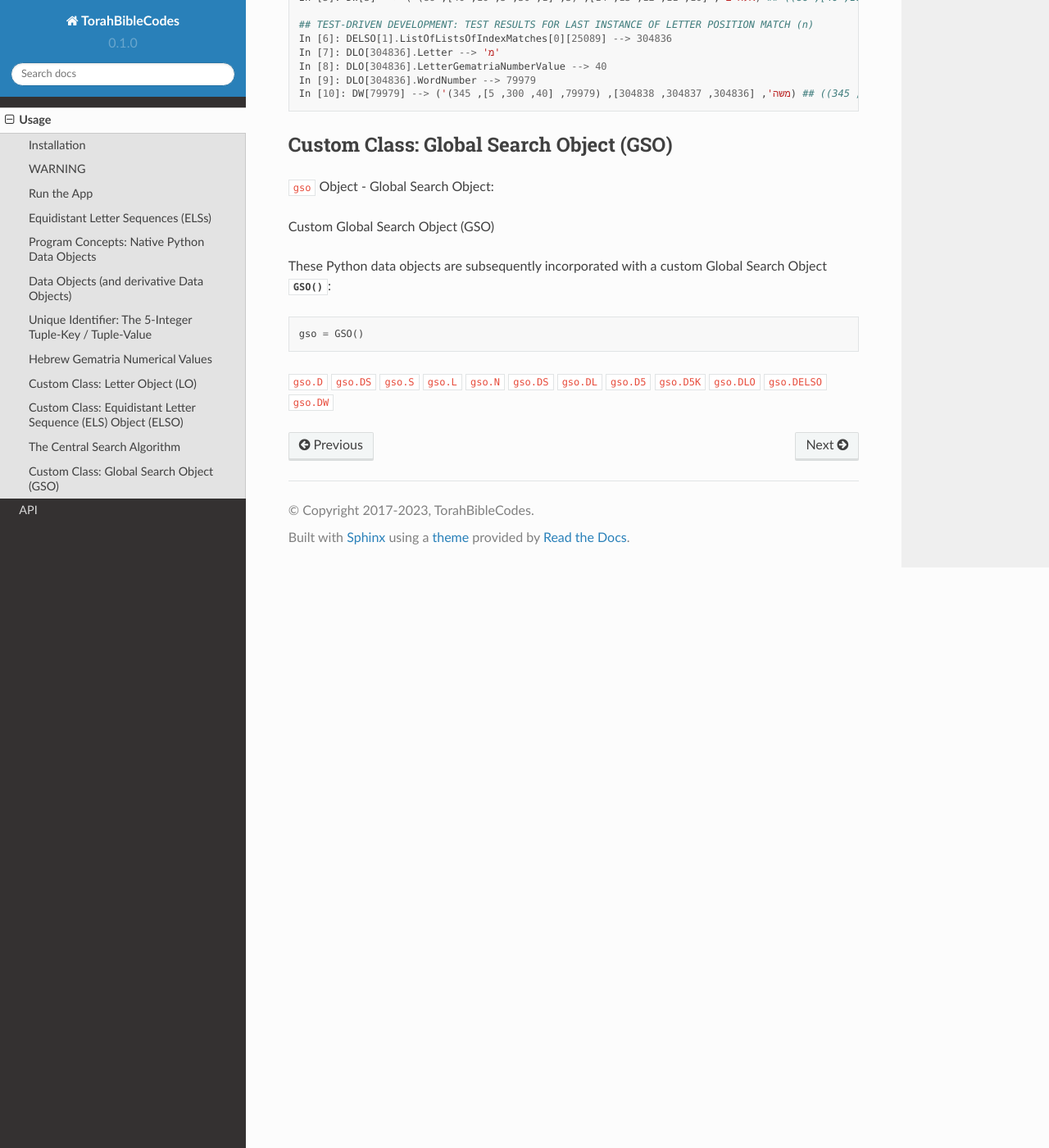
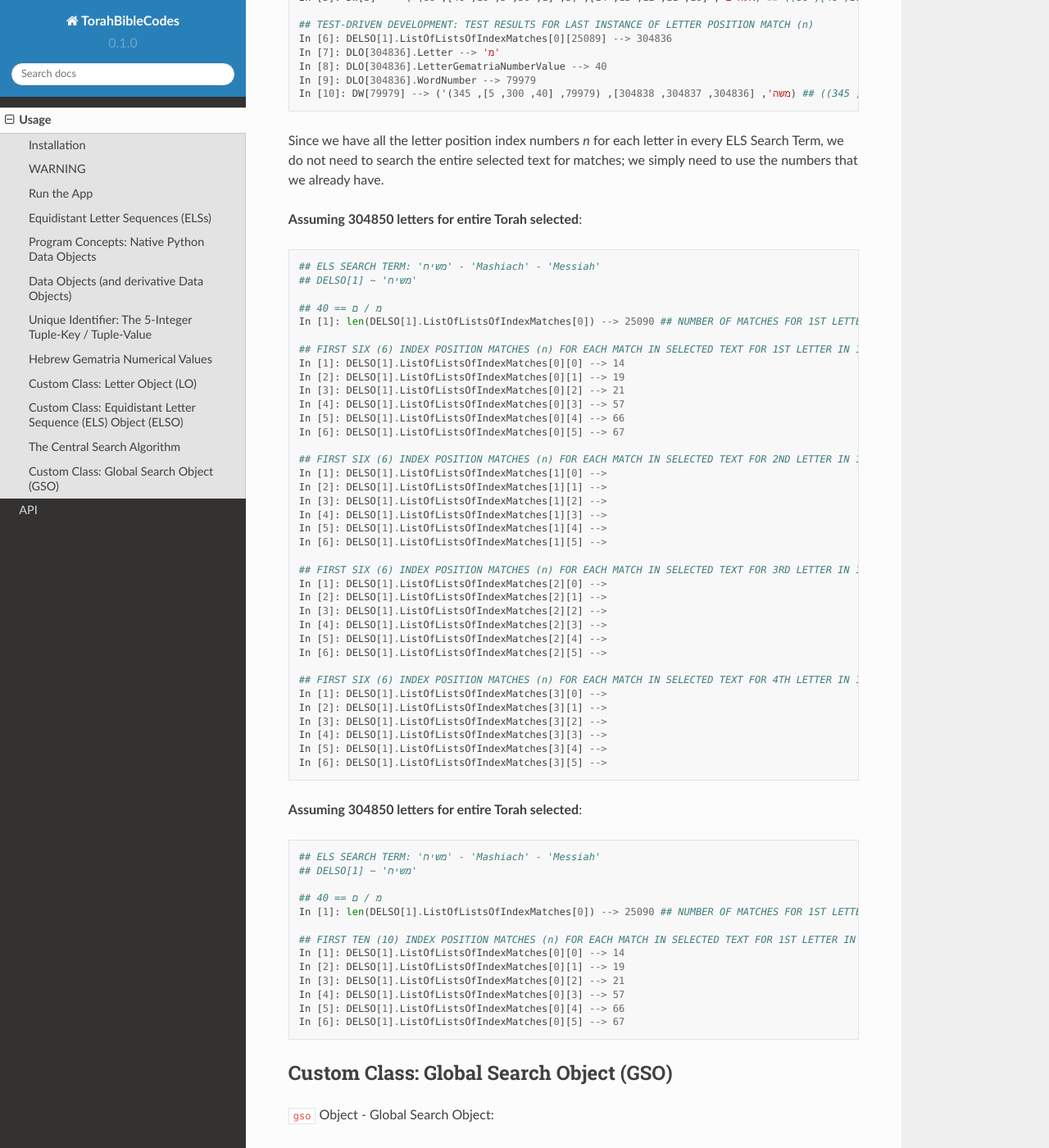
Before and after one commit to TorahBibleCodes/TorahBibleCodes_Sphinx, a Sphinx documentation site: the page built from docs/source/usage.rst, in a window 1280 px wide and 1400 px high, scrolled down 14066 px. Shown: the whole window at 82% size. Built offline with Sphinx 7.4.7 and the Read the Docs theme 2.0.0, drawn with Linux system fonts in a browser that asks for light colours.

Commit message:
Update usage.rst

```diff
--- a/docs/source/usage.rst
+++ b/docs/source/usage.rst
@@ -635,6 +635,68 @@ Let's test the both the first and last results that will be easily confirmable b
    In [9]: DLO[304836].WordNumber --> 79979
    In [10]: DW[79979] --> ('משה', [304836, 304837, 304838], (79979, [40, 300, 5], 345)) ## (משה , [304836, 304837, 304838], (79979, [40, 300, 5], 345))
 
+Since we have all the letter position index numbers *n* for each letter in every ELS Search Term, we do not need to search the entire selected text for matches; we simply need to use the numbers that we already have.
+
+**Assuming 304850 letters for entire Torah selected**::
+
+   ## ELS SEARCH TERM: 'משיח' - 'Mashiach' - 'Messiah'
+   ## DELSO[1] ~ 'משיח'
+
+   ## 40 == מ / ם
+   In [1]: len(DELSO[1].ListOfListsOfIndexMatches[0]) --> 25090 ## NUMBER OF MATCHES FOR 1ST LETTER IN 1ST ELS SEARCH TERM
+
+   ## FIRST SIX (6) INDEX POSITION MATCHES (n) FOR EACH MATCH IN SELECTED TEXT FOR 1ST LETTER IN 1ST ELS TERM
+   In [1]: DELSO[1].ListOfListsOfIndexMatches[0][0] --> 14
+   In [2]: DELSO[1].ListOfListsOfIndexMatches[0][1] --> 19
+   In [3]: DELSO[1].ListOfListsOfIndexMatches[0][2] --> 21
+   In [4]: DELSO[1].ListOfListsOfIndexMatches[0][3] --> 57
+   In [5]: DELSO[1].ListOfListsOfIndexMatches[0][4] --> 66
+   In [6]: DELSO[1].ListOfListsOfIndexMatches[0][5] --> 67
+
+   ## FIRST SIX (6) INDEX POSITION MATCHES (n) FOR EACH MATCH IN SELECTED TEXT FOR 2ND LETTER IN 1ST ELS TERM
+   In [1]: DELSO[1].ListOfListsOfIndexMatches[1][0] -->
+   In [2]: DELSO[1].ListOfListsOfIndexMatches[1][1] -->
+   In [3]: DELSO[1].ListOfListsOfIndexMatches[1][2] -->
+   In [4]: DELSO[1].ListOfListsOfIndexMatches[1][3] -->
+   In [5]: DELSO[1].ListOfListsOfIndexMatches[1][4] -->
+   In [6]: DELSO[1].ListOfListsOfIndexMatches[1][5] -->
+
+   ## FIRST SIX (6) INDEX POSITION MATCHES (n) FOR EACH MATCH IN SELECTED TEXT FOR 3RD LETTER IN 1ST ELS TERM
+   In [1]: DELSO[1].ListOfListsOfIndexMatches[2][0] -->
+   In [2]: DELSO[1].ListOfListsOfIndexMatches[2][1] -->
+   In [3]: DELSO[1].ListOfListsOfIndexMatches[2][2] -->
+   In [4]: DELSO[1].ListOfListsOfIndexMatches[2][3] -->
+   In [5]: DELSO[1].ListOfListsOfIndexMatches[2][4] -->
+   In [6]: DELSO[1].ListOfListsOfIndexMatches[2][5] -->
+
+   ## FIRST SIX (6) INDEX POSITION MATCHES (n) FOR EACH MATCH IN SELECTED TEXT FOR 4TH LETTER IN 1ST ELS TERM
+   In [1]: DELSO[1].ListOfListsOfIndexMatches[3][0] -->
+   In [2]: DELSO[1].ListOfListsOfIndexMatches[3][1] -->
+   In [3]: DELSO[1].ListOfListsOfIndexMatches[3][2] -->
+   In [4]: DELSO[1].ListOfListsOfIndexMatches[3][3] -->
+   In [5]: DELSO[1].ListOfListsOfIndexMatches[3][4] -->
+   In [6]: DELSO[1].ListOfListsOfIndexMatches[3][5] -->
+
+
+
+
+**Assuming 304850 letters for entire Torah selected**::
+
+   ## ELS SEARCH TERM: 'משיח' - 'Mashiach' - 'Messiah'
+   ## DELSO[1] ~ 'משיח'
+
+   ## 40 == מ / ם
+   In [1]: len(DELSO[1].ListOfListsOfIndexMatches[0]) --> 25090 ## NUMBER OF MATCHES FOR 1ST LETTER IN 1ST ELS SEARCH TERM
+
+   ## FIRST TEN (10) INDEX POSITION MATCHES (n) FOR EACH MATCH IN SELECTED TEXT FOR 1ST LETTER IN 1ST ELS TERM
+   In [1]: DELSO[1].ListOfListsOfIndexMatches[0][0] --> 14
+   In [2]: DELSO[1].ListOfListsOfIndexMatches[0][1] --> 19
+   In [3]: DELSO[1].ListOfListsOfIndexMatches[0][2] --> 21
+   In [4]: DELSO[1].ListOfListsOfIndexMatches[0][3] --> 57
+   In [5]: DELSO[1].ListOfListsOfIndexMatches[0][4] --> 66
+   In [6]: DELSO[1].ListOfListsOfIndexMatches[0][5] --> 67
+
+
 Custom Class: Global Search Object (GSO)
 ----------------
 
```
